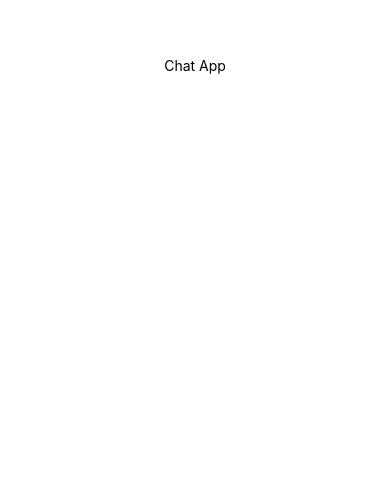
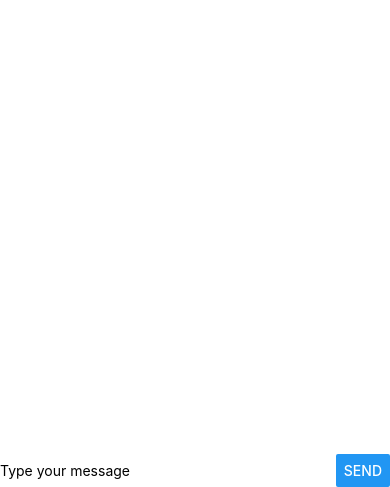
Before and after one commit to KaedenOC/-js-401d53-class-43, a React Native app: screen / in a window 390 px wide. Shown: the part 357-844 px from the top of the page. Built offline with nearby package versions, Linux system fonts and the light colour scheme.

Commit message:
chat screen start

```diff
--- a/App.js
+++ b/App.js
@@ -1,20 +1,44 @@
-import { StatusBar } from 'expo-status-bar';
-import { StyleSheet, Text, View } from 'react-native';
+import React from 'react';
+import { View } from 'react-native';
+import ChatScreen from './screens/ChatScreen';
 
-export default function App() {
+const App = () => {
   return (
-    <View style={styles.container}>
-      <Text>Chat App</Text>
-      <StatusBar style="auto" />
+    <View style={{ flex: 1 }}>
+      <ChatScreen />
     </View>
   );
-}
+};
 
-const styles = StyleSheet.create({
-  container: {
-    flex: 1,
-    backgroundColor: '#fff',
-    alignItems: 'center',
-    justifyContent: 'center',
-  },
-});
+export default App;
+
+
+
+
+
+
+
+
+
+
+
+// import { StatusBar } from 'expo-status-bar';
+// import { StyleSheet, Text, View } from 'react-native';
+
+// export default function App() {
+//   return (
+//     <View style={styles.container}>
+//       <Text>Chat App</Text>
+//       <StatusBar style="auto" />
+//     </View>
+//   );
+// }
+
+// const styles = StyleSheet.create({
+//   container: {
+//     flex: 1,
+//     backgroundColor: '#fff',
+//     alignItems: 'center',
+//     justifyContent: 'center',
+//   },
+// });
--- a/screens/ChatScreen.js
+++ b/screens/ChatScreen.js
@@ -0,0 +1,38 @@
+import React, { useState } from 'react';
+import { View, TextInput, Button, FlatList, Text, KeyboardAvoidingView, Platform } from 'react-native';
+
+const ChatScreen = () => {
+  const [message, setMessage] = useState('');
+  const [chatMessages, setChatMessages] = useState([]);
+
+  const handleSendMessage = () => {
+    if (message.trim() !== '') {
+      setChatMessages([...chatMessages, message]);
+      setMessage('');
+    }
+  };
+
+  return (
+    <KeyboardAvoidingView
+      style={{ flex: 1 }}
+      behavior={Platform.OS === 'ios' ? 'padding' : undefined}
+    >
+      <FlatList
+        data={chatMessages}
+        renderItem={({ item }) => <Text>{item}</Text>}
+        keyExtractor={(item, index) => index.toString()}
+      />
+      <View style={{ flexDirection: 'row' }}>
+        <TextInput
+          style={{ flex: 1 }}
+          value={message}
+          onChangeText={(text) => setMessage(text)}
+          placeholder="Type your message"
+        />
+        <Button title="Send" onPress={handleSendMessage} />
+      </View>
+    </KeyboardAvoidingView>
+  );
+};
+
+export default ChatScreen;
```
